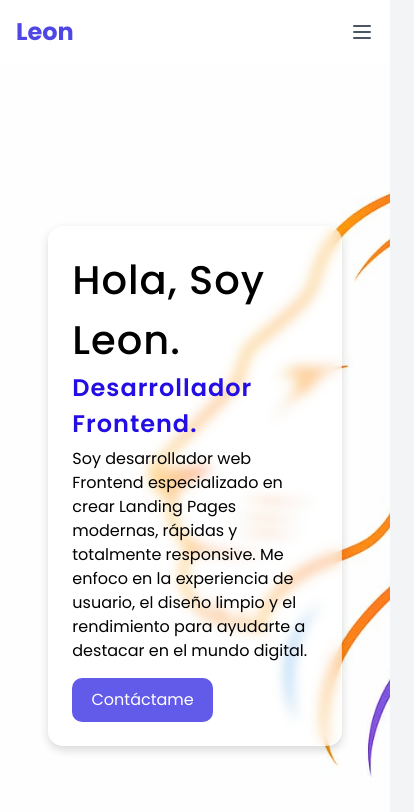
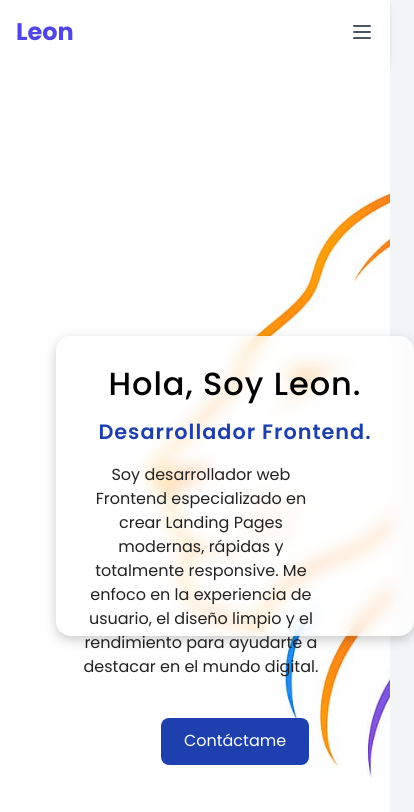
Before and after one commit to SoyLeonweb/Portafolio, a plain HTML site: page index.html in a window 390 px wide. Shown: the whole page, 414 px wide, since content can reach past the window. Drawn offline with nearby package versions, Linux system fonts and the light colour scheme; a web font is replaced by a local one.

Commit message:
Actualizando responsive

```diff
--- a/styles.css
+++ b/styles.css
@@ -60,36 +60,51 @@
 .inicio {
     display: flex;
     flex-direction: column;
+    align-items: center; /* centra el contenido */
     justify-content: center;
-    padding: 2rem;
+    padding: 2rem 1rem;
 }
 
 .inicio-container {
-    width: 90%;
-    height: auto;
-    margin-left: 0;
-    background-color: rgba(255, 255, 255, 0.6);
+    width: 100%;
+    max-width: 500px;
+    background-color: rgba(255, 255, 255, 0.75);
     padding: 1.5rem;
     border-radius: 15px;
-    backdrop-filter: blur(6px);
-    box-shadow: 0 4px 10px rgba(0, 0, 0, 0.15);
+    backdrop-filter: blur(8px);
+    box-shadow: 0 4px 12px rgba(0, 0, 0, 0.2);
+    text-align: center;
 }
 
 .inicio-container h1 {
-    font-size: 2.5rem;
+    font-size: 2rem;
+    margin-bottom: 0.5rem;
 }
 
 .inicio-container h3 {
-    font-size: 1.5rem;
+    font-size: 1.3rem;
+    margin-bottom: 1rem;
+    color: #1e40af; /* azul oscuro para mejor contraste */
 }
 
 .inicio-container p {
-    width: 100%;
     font-size: 1rem;
+    line-height: 1.5;
+    color: #222;
+    margin-bottom: 1.5rem;}
+
+.btn-container a {
+    display: inline-block;
+    padding: 0.7rem 1.4rem;
+    font-size: 1rem;
+    background-color: #1e40af;
+    color: #fff;
+    border-radius: 8px;
+    text-decoration: none;
+    transition: background-color 0.3s ease;
 }
 
-.btn-container a {
-    padding: 0.6rem 1.2rem;
-    font-size: 1rem;
+.btn-container a:hover {
+    background-color: #0f256e;
 }
 }
```
